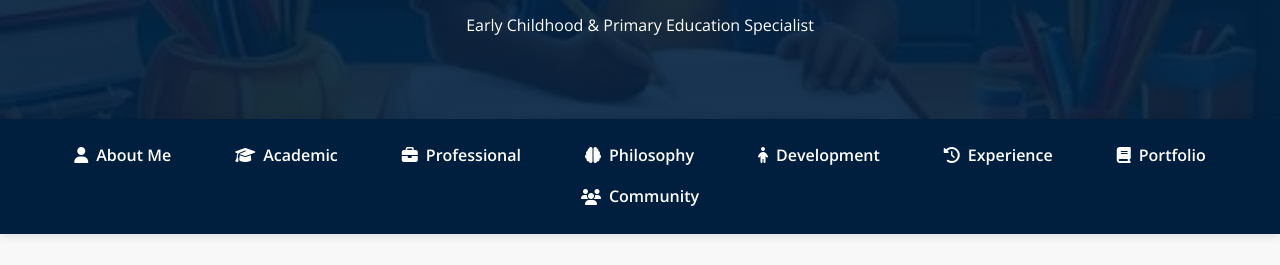
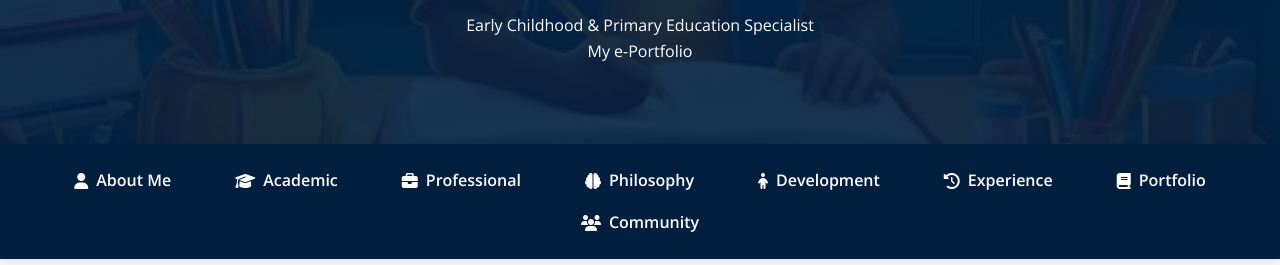
Before and after one commit to Kingdiadem-kaat/KingDiadem.github.io, a plain HTML site: page index.html in a window 1280 px wide. Shown: the part 343-608 px from the top of the page. Drawn offline with nearby package versions, Linux system fonts and the light colour scheme; files whose address does not match are found by name.

Commit message:
Add files via upload

```diff
--- a/index.html
+++ b/index.html
@@ -17,6 +17,7 @@
             <img src="images/gallery/FB_IMG_17506901313077037.jpg.jpg" alt="Adeniyi Dada Israel" class="profile-img">
             <h1>Adeniyi Dada Israel</h1>
             <p>Early Childhood & Primary Education Specialist</p>
+            <p>My e-Portfolio</p>
         </div>
     </header>
 
```
Also changed, not shown: images/gallery/ENTREPRENURE CERTIFICATE.JPG (added), images/gallery/FB_IMG_17506901313077037.jpg.jpg (added), images/gallery/FB_IMG_17506903777043272.jpg.jpg (added), images/gallery/Family and Community picture for ECP.jpg.jpg (added), images/gallery/JUNIOR SEC SCH TESTIMONIAL.JPG (added), images/gallery/LESSON PLANE 0.2.jpg (added), images/gallery/LESSON PLANE 2.1.jpg (added), images/gallery/LESSON PLANE 2.2.jpg (added), images/gallery/LESSON PLANE 2.3.JPG (added), images/gallery/LESSON PLANE0.1.JPG (added), images/gallery/NCE STATEMENT OF THE RESULT.JPG (added), images/gallery/OIP.jpg.webp (added), images/gallery/PRIMARY SCHOOL TESTIMONIAL.JPG (added), images/gallery/SENIOR SEC SCH TESTIMONIAL.JPG (added), 2 more files, 1 other file.
